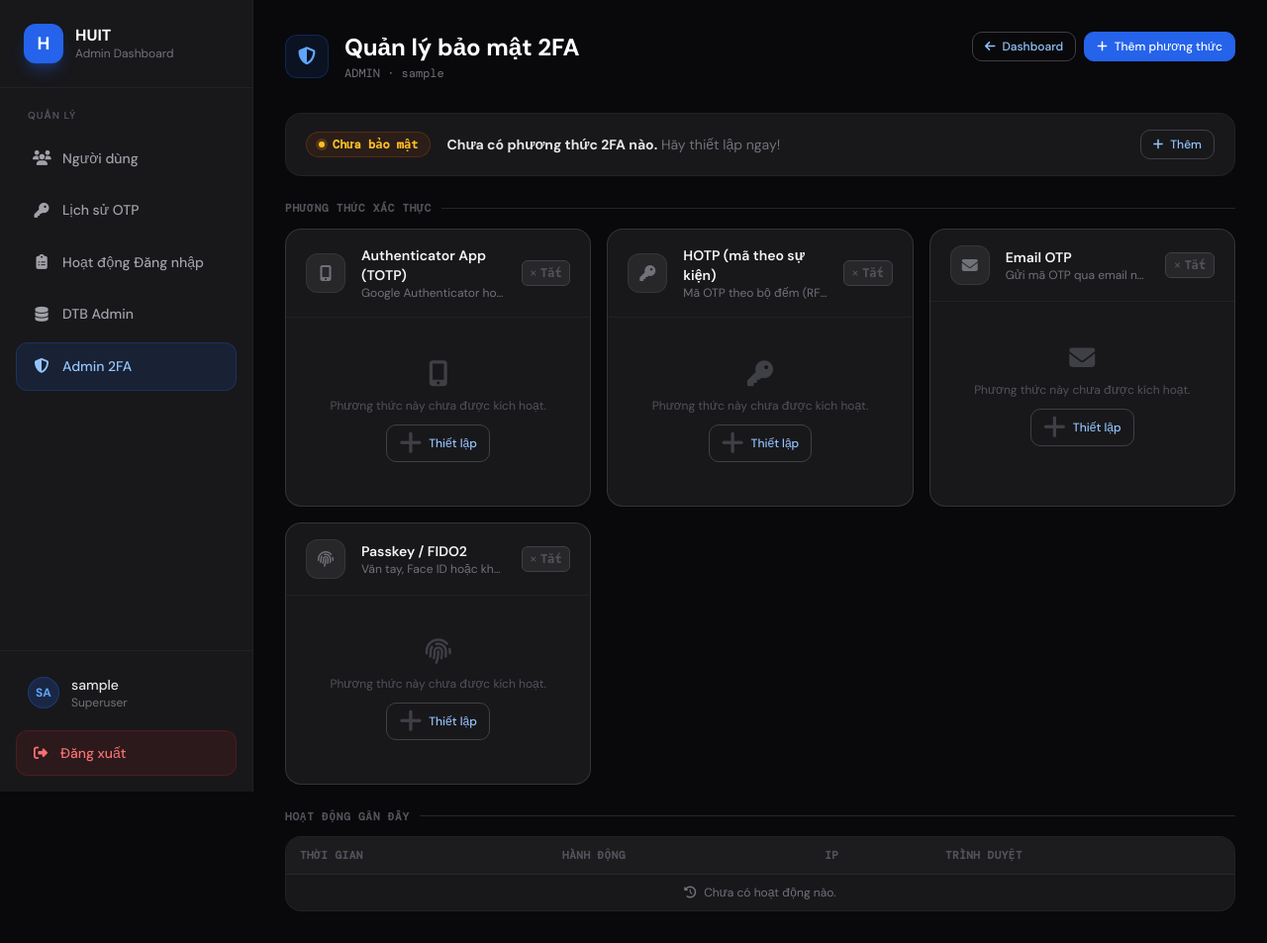
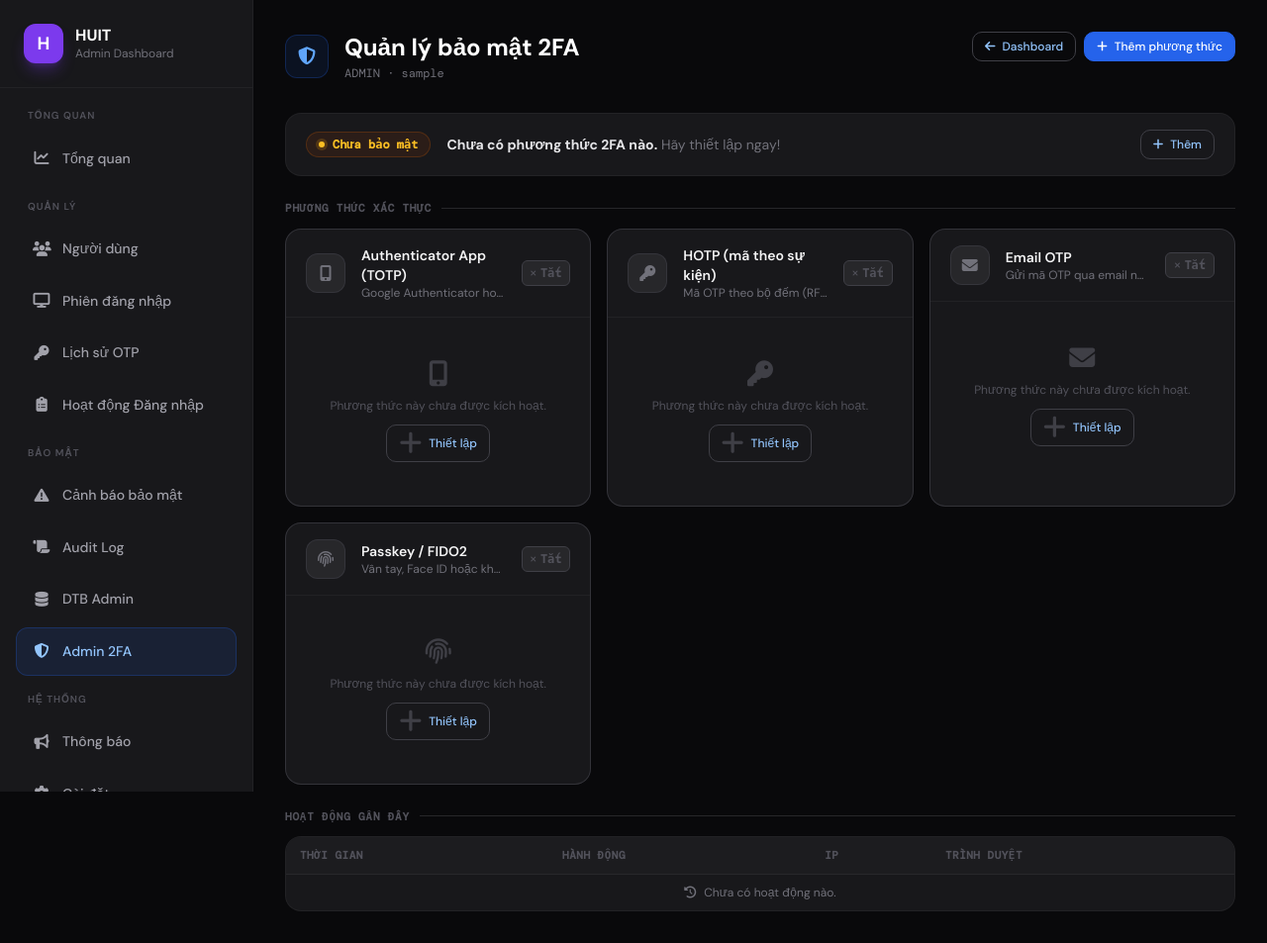
Before and after one commit to kiethtt-105/.BM09_2FA_WEB, a Django app: page /admin-manage-2fa/ in a window 1280 px wide. Shown: the whole page at 99% size. Run offline with Django 5.2, Linux system fonts and the light colour scheme; the visitor is signed in with stand-in values (Sample User, id 1); data comes from the database, SQL or seed files in the repository; some libraries are stand-ins or nearby versions; some web fonts are replaced.

Commit message:
Update admin 2FA sidebar UI, import Count
Revamp the admin_manage_2fa template: set sidebar width (w-64), update visuals (violet accents for logo/avatar), reorganize and extend navigation with new sections/links (Overview, Session Manager, Security, Audit Log, Announcements, System Settings), and adjust logout button styling and spacing. Also add a Count import in accounts.views (from django.db.models import Q, Count) to support future aggregation queries.

```diff
--- a/huit_project/accounts/templates/admin_dashboard/admin_manage_2fa.html
+++ b/huit_project/accounts/templates/admin_dashboard/admin_manage_2fa.html
@@ -145,10 +145,10 @@
 <div class="flex">
 
   <!-- ═══════════════════ SIDEBAR ═══════════════════ -->
-  <aside class="bg-zinc-900 border-r border-zinc-800/70 flex flex-col" style="z-index:40;">
+<aside class="w-64 bg-zinc-900 border-r border-zinc-800/70 flex flex-col" style="z-index:40;">
     <div class="p-6 border-b border-zinc-800/70">
         <div class="flex items-center gap-3">
-        <div class="w-10 h-10 bg-blue-600 rounded-xl flex items-center justify-center font-bold text-white text-lg shadow-lg shadow-blue-600/30">H</div>
+            <div class="w-10 h-10 bg-violet-600 rounded-xl flex items-center justify-center font-bold text-white text-lg shadow-lg shadow-violet-600/30">H</div>
             <div>
                 <div class="font-bold text-white text-base leading-tight">HUIT</div>
                 <div class="text-zinc-500 text-xs">Admin Dashboard</div>
@@ -156,9 +156,16 @@
         </div>
     </div>
     <nav class="flex-1 p-4 space-y-1">
-      <p class="text-zinc-600 text-[10px] font-semibold uppercase tracking-widest px-3 pb-2 pt-1">Quản lý</p>
+        <p class="text-zinc-600 text-[10px] font-semibold uppercase tracking-widest px-3 pb-2 pt-1">Tổng quan</p>
+        <a href="{% url 'admin_overview' %}" class="nav-link">
+            <span class="nav-icon"><i class="fas fa-chart-line"></i></span> Tổng quan
+        </a>
+        <p class="text-zinc-600 text-[10px] font-semibold uppercase tracking-widest px-3 pb-2 pt-3">Quản lý</p>
         <a href="{% url 'admin_users' %}" class="nav-link">
             <span class="nav-icon"><i class="fas fa-users"></i></span> Người dùng
+        </a>
+        <a href="{% url 'admin_session_manager' %}" class="nav-link">
+            <span class="nav-icon"><i class="fas fa-display"></i></span> Phiên đăng nhập
         </a>
         <a href="{% url 'admin_otp_history' %}" class="nav-link">
             <span class="nav-icon"><i class="fas fa-key"></i></span> Lịch sử OTP
@@ -166,16 +173,30 @@
         <a href="{% url 'admin_login_history' %}" class="nav-link">
             <span class="nav-icon"><i class="fas fa-clipboard-list"></i></span> Hoạt động Đăng nhập
         </a>
+        <p class="text-zinc-600 text-[10px] font-semibold uppercase tracking-widest px-3 pb-2 pt-3">Bảo mật</p>
+        <a href="{% url 'admin_security_alerts' %}" class="nav-link">
+            <span class="nav-icon"><i class="fas fa-triangle-exclamation"></i></span> Cảnh báo bảo mật
+        </a>
+        <a href="{% url 'admin_audit_log' %}" class="nav-link">
+            <span class="nav-icon"><i class="fas fa-scroll"></i></span> Audit Log
+        </a>
         <a href="{% url 'dtb_admin' %}" class="nav-link">
             <span class="nav-icon"><i class="fas fa-database"></i></span> DTB Admin
         </a>
         <a href="{% url 'admin_manage_2fa' %}" class="nav-link active">
             <span class="nav-icon"><i class="fas fa-shield-halved"></i></span> Admin 2FA
         </a>
+        <p class="text-zinc-600 text-[10px] font-semibold uppercase tracking-widest px-3 pb-2 pt-3">Hệ thống</p>
+        <a href="{% url 'admin_announcements' %}" class="nav-link">
+            <span class="nav-icon"><i class="fas fa-bullhorn"></i></span> Thông báo
+        </a>
+        <a href="{% url 'admin_system_settings' %}" class="nav-link">
+            <span class="nav-icon"><i class="fas fa-gear"></i></span> Cài đặt
+        </a>
     </nav>
     <div class="p-4 border-t border-zinc-800/70">
         <div class="flex items-center gap-3 px-3 py-2 mb-3">
-        <div class="w-8 h-8 rounded-full bg-blue-600/20 border border-blue-600/30 flex items-center justify-center text-blue-400 text-xs font-bold">
+            <div class="w-8 h-8 rounded-full bg-violet-600/20 border border-violet-600/30 flex items-center justify-center text-violet-400 text-xs font-bold">
                 {{ request.user.username|slice:":2"|upper|default:"AD" }}
             </div>
             <div class="flex-1 min-w-0">
@@ -185,7 +206,7 @@
         </div>
         <form method="POST" action="{% url 'logout' %}">
             {% csrf_token %}
-        <button type="submit" class="w-full flex items-center gap-3 px-4 py-3 rounded-xl text-sm font-medium bg-red-600/10 border border-red-600/20 text-red-400 hover:bg-red-600/20 hover:text-red-300 transition-all">
+            <button type="submit" class="w-full flex items-center gap-3 px-4 py-3 rounded-xl text-sm font-medium bg-red-600/10 border border-red-600/20 text-red-400 hover:bg-red-600/20 transition-all">
                 <i class="fas fa-sign-out-alt w-4 text-center"></i> Đăng xuất
             </button>
         </form>
--- a/huit_project/accounts/views.py
+++ b/huit_project/accounts/views.py
@@ -30,7 +30,7 @@ from django.utils.dateparse import parse_date
 from django.utils.http import url_has_allowed_host_and_scheme
 from django.core.cache import cache
 from django.db import connection
-from django.db.models import Q
+from django.db.models import Q, Count
 from django.core.paginator import Paginator
 from django.contrib.sessions.models import Session
 from django import forms
```
Lines whose indentation alone changed are shown as unchanged.
